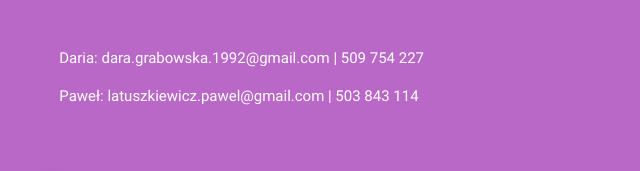
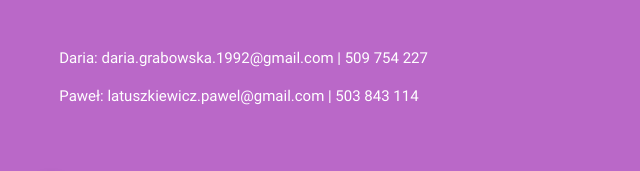
Before and after one commit to platuszkiewicz/wedsite, a plain HTML site: page index.html in a window 1280 px wide. Shown: the part 2638-2809 px from the top of the page, 592-1232 px from the left. Drawn offline with nearby package versions, Linux system fonts and the light colour scheme.

Commit message:
literioka Daria

```diff
--- a/index.html
+++ b/index.html
@@ -169,7 +169,7 @@
 				  <div class="col s12 m6 16">
                     <div class="footer-top-inner">
 
-                      <p> Daria: dara.grabowska.1992@gmail.com | 509 754 227</p>
+                      <p> Daria: daria.grabowska.1992@gmail.com | 509 754 227</p>
                       <p> Paweł: latuszkiewicz.pawel@gmail.com | 503 843 114</p>
 
                     </div>
```
